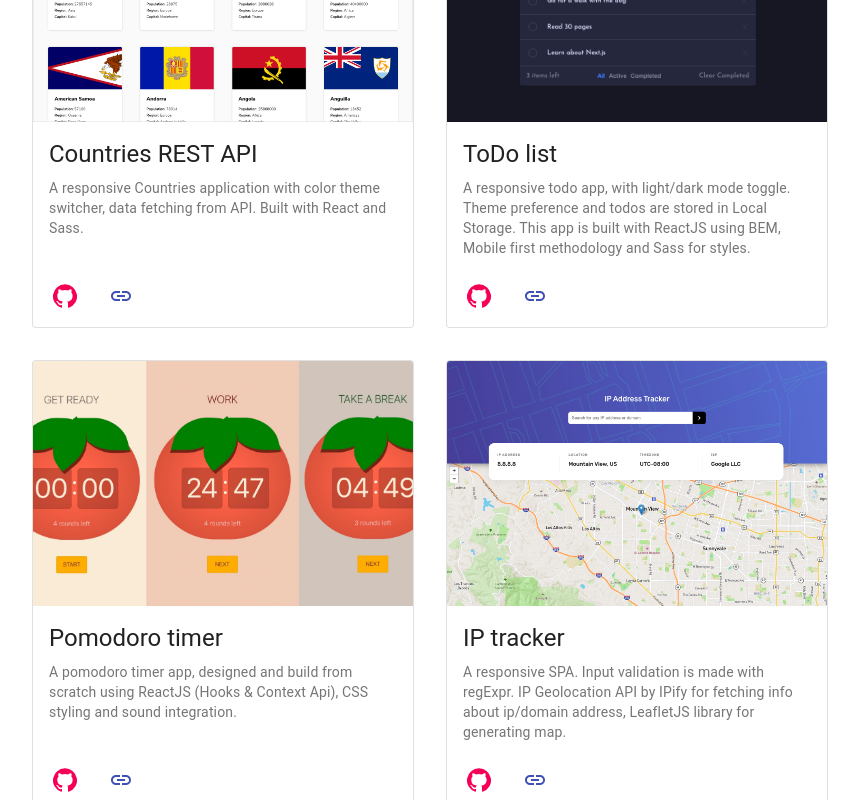
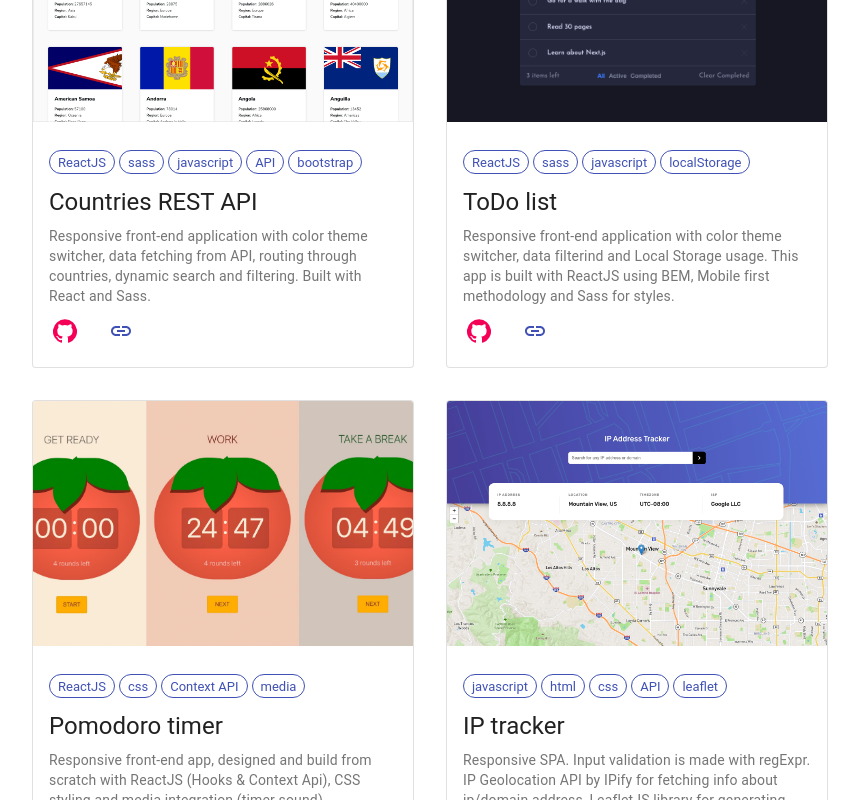
Before and after one commit to gelizabeth/personal, a React (Create React App) app: page /projects in a window 1280 px wide. Shown: the part 420-1220 px from the top of the page, without its empty margins (210-1069 px from the left). Built offline with nearby package versions, Linux system fonts and the light colour scheme.

Commit message:
tags added

```diff
--- a/src/Components/Project.jsx
+++ b/src/Components/Project.jsx
@@ -1,7 +1,10 @@
 import React from 'react'
+import { makeStyles } from '@material-ui/core/styles';
 
 import './css/Project.css'
 import Card from '@material-ui/core/Card';
+import Chip from '@material-ui/core/Chip'
+import Paper from '@material-ui/core/Paper'
 
 import LinkIcon from '@material-ui/icons/Link';
 import GitHubIcon from '@material-ui/icons/GitHub';
@@ -13,9 +16,24 @@ import CardActions from '@material-ui/core/CardActions';
 import IconButton from '@material-ui/core/IconButton';
 import Typography from '@material-ui/core/Typography';
 
-
+const useStyles = makeStyles((theme) => ({
+    root: {
+      display: 'flex',
+      justifyContent: 'flex-start',
+      flexWrap: 'wrap',
+      listStyle: 'none',
+      padding: theme.spacing(1),
+      paddingLeft: theme.spacing(0),
+      margin: 0,
+    },
+    chip: {
+        margin: theme.spacing(0.5),
+        marginLeft: theme.spacing(0),
+  },
+  }));
 
 const Project = ({ projectItem }) => {
+    const classes = useStyles();
     return (
         <Card className="project" variant='outlined'>
 
@@ -26,6 +44,10 @@ const Project = ({ projectItem }) => {
                 className='project__media'
             />
             <CardContent className='project__content'>
+                <ul className={classes.root} >
+                {projectItem.tags.map((tag, index) => <li key={`chip-${index}`}><Chip className={classes.chip} variant="outlined" size="small" label={tag} color="primary"/></li>)}
+                </ul>
+
                 <Typography gutterBottom variant="h5" component="h2">
                     {projectItem.title}
                 </Typography>
--- a/src/Components/Projects.jsx
+++ b/src/Components/Projects.jsx
@@ -20,31 +20,31 @@ function Projects() {
     const projectList = [
         {
             title: 'Countries REST API',
-            description: 'A responsive Countries application with color theme switcher, data fetching from API. Built with React and Sass.',
-            tags: ['reactJS', 'react-router', 'sass', 'javascript', 'API', 'react-bootstrap'],
+            description: 'Responsive front-end application with color theme switcher, data fetching from API, routing through countries, dynamic search and filtering. Built with React and Sass.',
+            tags: ['ReactJS', 'sass', 'javascript', 'API', 'bootstrap'],
             img: countries,
             link: 'https://countries-react-sass.netlify.app/',
             github: 'https://github.com/gelizabeth/countries-react-sass-api'
         },
         {
             title: 'ToDo list',
-            description: 'A responsive todo app, with light/dark mode toggle. Theme preference and todos are stored in Local Storage. This app is built with ReactJS using BEM, Mobile first methodology and Sass for styles.',
-            tags: ['reactJS', 'sass', 'javascript', 'localStorage'],
+            description: 'Responsive front-end application with color theme switcher, data filterind and Local Storage usage. This app is built with ReactJS using BEM, Mobile first methodology and Sass for styles.',
+            tags: ['ReactJS', 'sass', 'javascript', 'localStorage'],
             img: todoReact,
             link: 'https://todo-react-sass.netlify.app/',
             github: 'https://github.com/gelizabeth/todo-react-sass'
         },
         {
             title: 'Pomodoro timer',
-            description: 'A pomodoro timer app, designed and build from scratch using ReactJS (Hooks & Context Api), CSS styling and sound integration.',
-            tags: ['reactJS', 'css', 'Context API', 'media'],
+            description: 'Responsive front-end app, designed and build from scratch with ReactJS (Hooks & Context Api), CSS styling and media integration (timer sound).',
+            tags: ['ReactJS', 'css', 'Context API', 'media'],
             img: pomodoro,
             link: 'https://relaxed-haibt-a4c94f.netlify.app/',
             github: 'https://github.com/gelizabeth/pomodoro'
         },
         {
             title: 'IP tracker',
-            description: 'A responsive SPA. Input validation is made with regExpr. IP Geolocation API by IPify for fetching info about ip/domain address, LeafletJS library for generating map.',
+            description: 'Responsive SPA. Input validation is made with regExpr. IP Geolocation API by IPify for fetching info about ip/domain address, LeafletJS library for generating map.',
             tags: ['javascript', 'html', 'css', 'API', 'leaflet'],
             img: ip,
             link: 'https://gelizabeth.github.io/ip-address-tracker/',
@@ -60,7 +60,7 @@ function Projects() {
         },
         {
             title: 'Blog app',
-            description: 'A fullstack CRUD project with built using EJS, Node.js, ExpressJS and MongoDB. You can play around following instructions of the web.',
+            description: 'Fullstack CRUD project with built using EJS, Node.js, ExpressJS and MongoDB. You can play around following instructions of the web.',
             tags: ['Node.js', 'EJS', 'Express.js', 'MongoDB'],
             img: blog,
             link: 'https://blog-projec.herokuapp.com/'}
--- a/src/Components/css/Project.css
+++ b/src/Components/css/Project.css
@@ -1,7 +1,7 @@
 .project{
     /* width: 250px; */
     max-width: 380px;
-    height: 450px;
+    height: 490px;
 
     transition: all 0.5s ease-in;
     margin: 1rem;
@@ -17,7 +17,7 @@
 
 }
 .project__content{
-    height: 110px;
+    height: 145px;
 }
 .project__content *{
  cursor:default;
```
